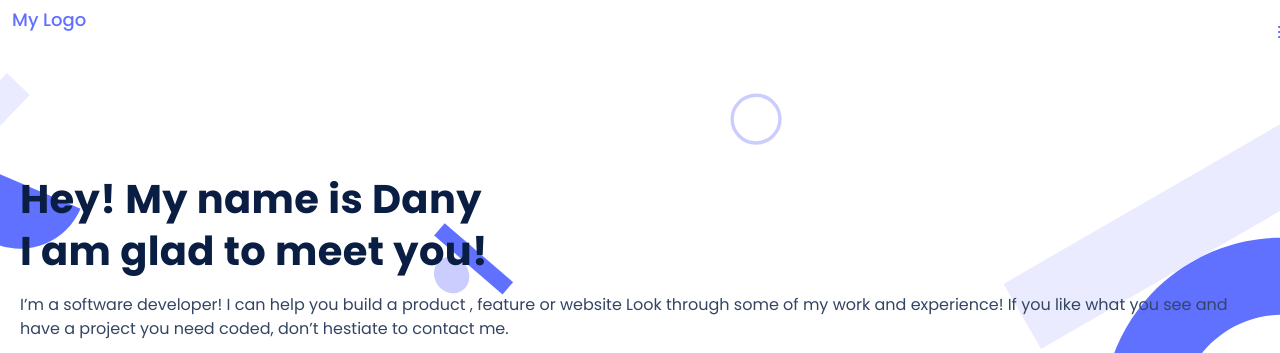
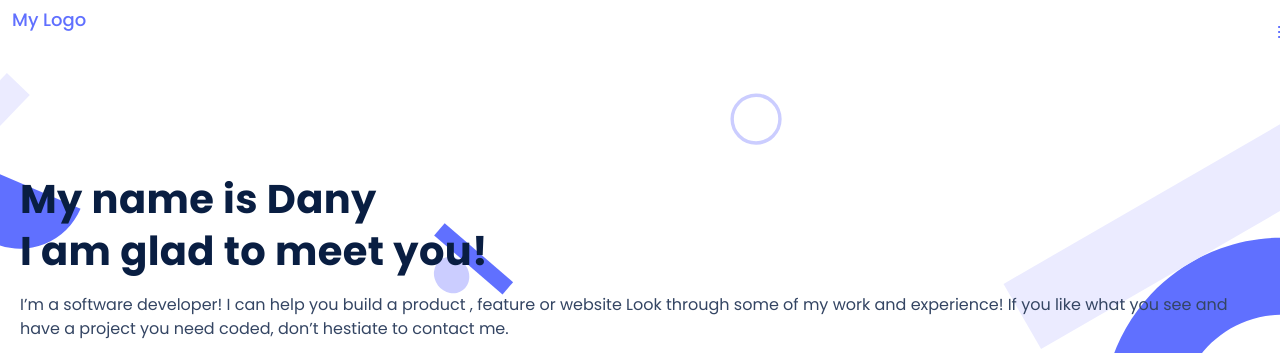
Before and after one commit to amiralda/amiral-portfolio, a website: page index.html in a window 1280 px wide. Shown: the top 353 px of the page. Drawn offline with Linux system fonts and the light colour scheme.

Commit message:
edited perso

```diff
--- a/index.html
+++ b/index.html
@@ -19,7 +19,7 @@
 
     </header>
     <section>
-            <h1 class="perso">Hey! My name is Dany<br> I am glad to meet you!</h1>
+            <h1 class="perso">My name is Dany<br> I am glad to meet you!</h1>
             <p class="pro"> I’m a software developer! I can help you build a product ,
             feature or website Look through some of my work and experience!
             If you like what you see and have a project you need coded,
```
